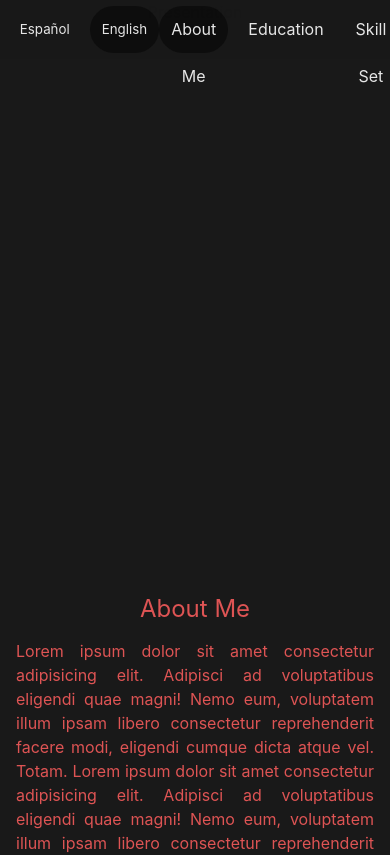
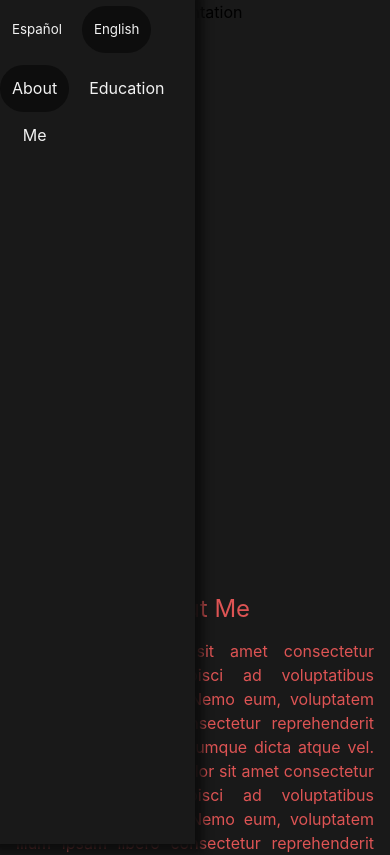
Before and after one commit to Mems2001/portfolio_def, a React (Vite) app: page / in a window 390 px wide. Shown: the top 855 px of the page. Built offline with nearby package versions, Linux system fonts and the light colour scheme.

Commit message:
test mobile navBar

```diff
--- a/src/components/NavBar.jsx
+++ b/src/components/NavBar.jsx
@@ -1,18 +1,63 @@
-import React from 'react'
+import React, { useEffect, useState } from 'react'
 
 import '../styles/Nav.css'
 
 const NavBar = ({language , changeLang}) => {
 
+  // const [count, setCount] = useState(0);
+  // function Timer() {
+
+  //   useEffect(() => {
+  //     if (count < 10) {
+  //       setTimeout(() => {
+  //         setCount((count) => count + 1);
+  //       }, 500);
+  //     } else {
+  //       setCount(0)
+  //     }
+  //   });
+  // }
+
+  // Timer()
+
+  // const [height, setHeight] = useState(0)
+  // const [width, setWidth] = useState(0)
+
+  // useEffect(
+  //   () => {
+  //     const y = window.innerHeight
+  //     const x = window.innerWidth
+
+  //     setHeight(y)
+  //     setWidth(x)
+
+  //     console.log(height , width)
+  //   } , [count]
+  // )
+
     return (
-    <nav className='navBar'>
+      // <nav className='navBar'>
+      //   <ul className='navBar_list'>
+      //    <li><button onClick={changeLang} className='cl1 lang_btn' id='spn_btn'>Español</button></li>
+      //    <li><button onClick={changeLang} className='cl1 lang_btn' id='eng_btn'>English</button></li>
+      //   </ul>
+
+      //   <ul className='navBar_list'>
+      //     <li><a className='cl1 navBar_btn link' href="#presentation">{language[1].title}</a></li>
+      //     <li><a className='cl1 navBar_btn link' href="#education">{language[2].title}</a></li>
+      //     <li><a className='cl1 navBar_btn link' href="#skillSet">{language[3].title}</a></li>
+      //     <li><a className='cl1 navBar_btn link' href="#portfolio">{language[4].title}</a></li>
+      //     <li><a className='cl1 navBar_btn link' href="#contact">{language[5].title}</a></li>
+      //   </ul>
+      // </nav>
+
+      <nav className='navBar_mobile'>
         <ul className='navBar_list'>
          <li><button onClick={changeLang} className='cl1 lang_btn' id='spn_btn'>Español</button></li>
          <li><button onClick={changeLang} className='cl1 lang_btn' id='eng_btn'>English</button></li>
         </ul>
 
         <ul className='navBar_list'>
-        {/* <li><a className='cl1 navBar_btn link' href="#presentation">{language[6].title}</a></li> */}
           <li><a className='cl1 navBar_btn link' href="#presentation">{language[1].title}</a></li>
           <li><a className='cl1 navBar_btn link' href="#education">{language[2].title}</a></li>
           <li><a className='cl1 navBar_btn link' href="#skillSet">{language[3].title}</a></li>
@@ -21,6 +66,7 @@ const NavBar = ({language , changeLang}) => {
         </ul>
       </nav>
     )
+
 }
 
 export default NavBar
--- a/src/styles/Nav.css
+++ b/src/styles/Nav.css
@@ -74,3 +74,22 @@
   color: var(--lcolor-5);
   transition: all 0.5s ease;
 }
+
+/* MOBILE */
+
+.navBar_mobile {
+  height: 100vh;
+  width: 50vw;
+
+  display: flex;
+  flex-direction: column;
+  overflow: hidden;
+
+  background-color: var(--color-2);
+  box-shadow: var(--color-1) 0 0 0.5rem 0.5rem;
+
+  position: fixed;
+  z-index: 1;
+  top: 0;
+  left: 0;
+}
```
Lines whose indentation alone changed are shown as unchanged.
